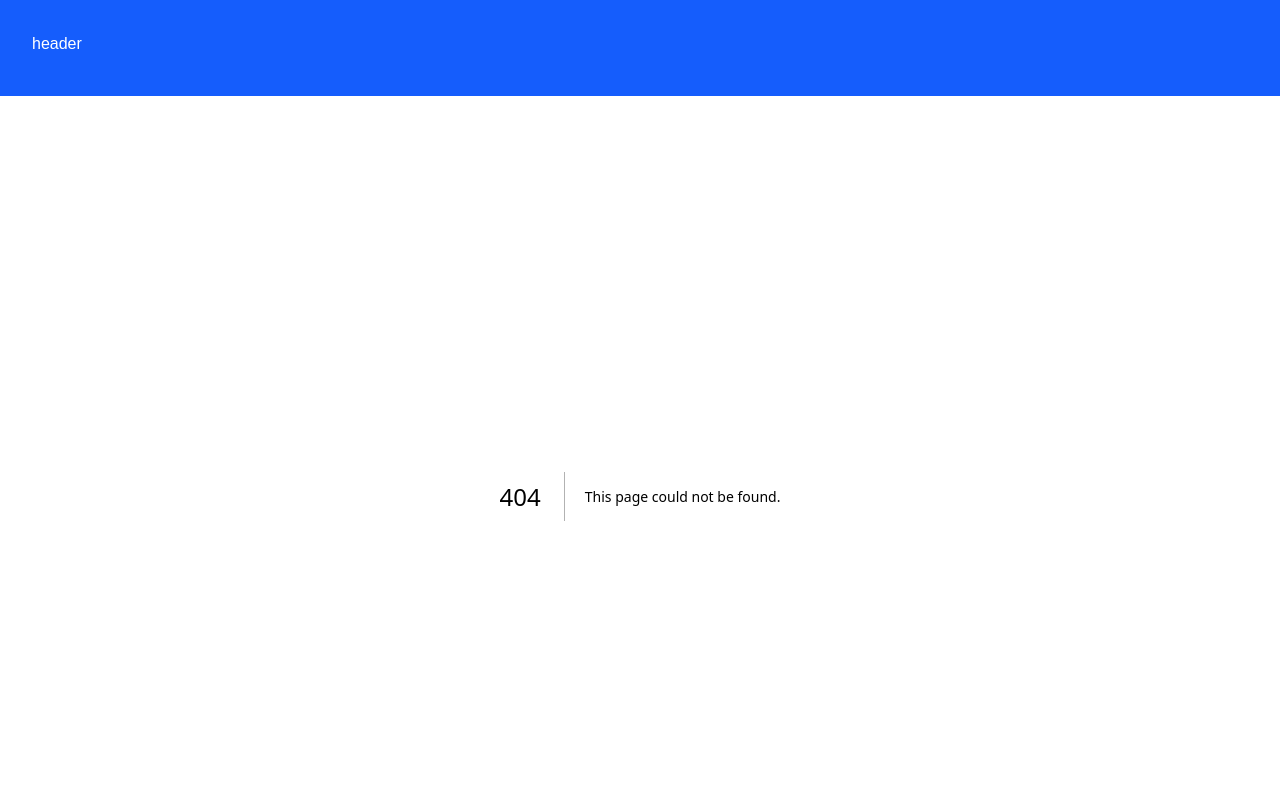
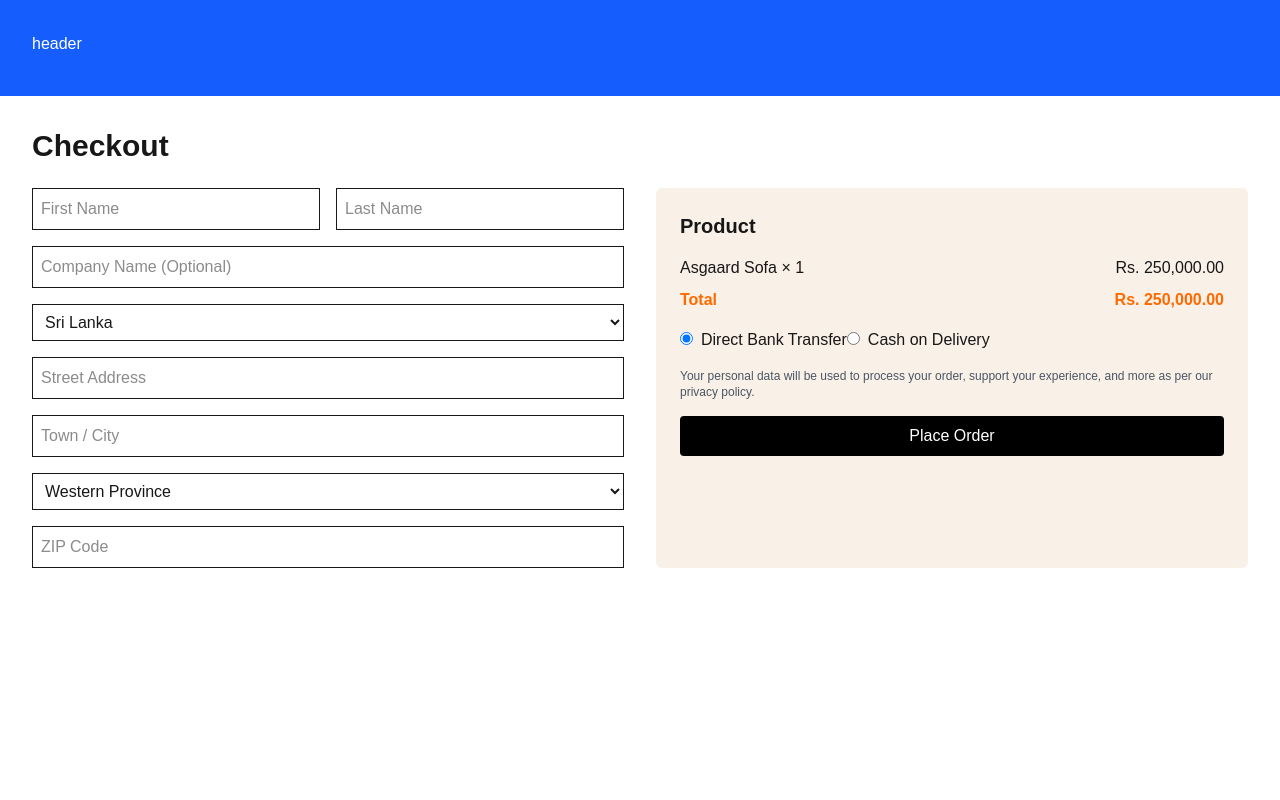
Before and after one commit to mwenaro/gomycode-furniro-ecommere-nextjs-app, a Next.js app: page /checkout in a window 1280 px wide. Before the commit this address had no page. Shown: the top 800 px of the page. Built offline with nearby package versions, Linux system fonts and the light colour scheme.

Commit message:
added cart and checkout but I have not tested and the footer is not added

```diff
--- /dev/null
+++ b/src/app/cart/page.tsx
@@ -0,0 +1,56 @@
+
+'use client';
+import Image from 'next/image';
+import Link from 'next/link';
+
+export default function CartPage() {
+  const cartItem = {
+    name: 'Asgaard Sofa',
+    price: 250000,
+    quantity: 1,
+    image: '/sofa.png', // Ensure this image is in your public folder
+  };
+
+  return (
+    <main className="p-8">
+      <h1 className="text-3xl font-semibold mb-4">Cart</h1>
+      <div className="grid md:grid-cols-3 gap-8">
+        <div className="md:col-span-2">
+          <div className="flex justify-between font-semibold border-b py-2">
+            <span>Product</span>
+            <span>Price</span>
+            <span>Quantity</span>
+            <span>Subtotal</span>
+          </div>
+          <div className="flex justify-between items-center py-4 border-b">
+            <div className="flex gap-4 items-center">
+              <Image src={cartItem.image} alt={cartItem.name} width={80} height={80} />
+              <span>{cartItem.name}</span>
+            </div>
+            <span>Rs. {cartItem.price.toLocaleString()}</span>
+            <input
+              type="number"
+              defaultValue={cartItem.quantity}
+              className="w-16 border px-2 py-1"
+            />
+            <span>Rs. {(cartItem.price * cartItem.quantity).toLocaleString()}</span>
+          </div>
+        </div>
+        <div className="bg-[#F9F1E7] p-6 rounded-md">
+          <h2 className="text-xl font-semibold mb-4">Cart Totals</h2>
+          <div className="flex justify-between mb-2">
+            <span>Subtotal</span>
+            <span>Rs. {cartItem.price.toLocaleString()}</span>
+          </div>
+          <div className="flex justify-between mb-4">
+            <span>Total</span>
+            <span className="text-orange-500 font-bold">Rs. {cartItem.price.toLocaleString()}</span>
+          </div>
+          <Link href="/checkout">
+            <button className="bg-black text-white w-full py-2 rounded">Check Out</button>
+          </Link>
+        </div>
+      </div>
+    </main>
+  );
+}
--- /dev/null
+++ b/src/app/checkout/page.tsx
@@ -0,0 +1,55 @@
+
+'use client';
+import React from 'react';
+
+export default function CheckoutPage() {
+  return (
+    <main className="p-8">
+      <h1 className="text-3xl font-semibold mb-6">Checkout</h1>
+      <div className="grid md:grid-cols-2 gap-8">
+        <form className="space-y-4">
+          <div className="grid grid-cols-2 gap-4">
+            <input placeholder="First Name" className="border p-2" />
+            <input placeholder="Last Name" className="border p-2" />
+          </div>
+          <input placeholder="Company Name (Optional)" className="border p-2 w-full" />
+          <select className="border p-2 w-full">
+            <option>Sri Lanka</option>
+          </select>
+          <input placeholder="Street Address" className="border p-2 w-full" />
+          <input placeholder="Town / City" className="border p-2 w-full" />
+          <select className="border p-2 w-full">
+            <option>Western Province</option>
+          </select>
+          <input placeholder="ZIP Code" className="border p-2 w-full" />
+        </form>
+
+        <div className="bg-[#F9F1E7] p-6 rounded-md">
+          <h2 className="text-xl font-semibold mb-4">Product</h2>
+          <div className="flex justify-between mb-2">
+            <span>Asgaard Sofa × 1</span>
+            <span>Rs. 250,000.00</span>
+          </div>
+          <div className="flex justify-between font-bold text-orange-500 mb-4">
+            <span>Total</span>
+            <span>Rs. 250,000.00</span>
+          </div>
+          <div className="space-y-2 mb-4">
+            <label>
+              <input type="radio" name="payment" className="mr-2" defaultChecked />
+              Direct Bank Transfer
+            </label>
+            <label>
+              <input type="radio" name="payment" className="mr-2" />
+              Cash on Delivery
+            </label>
+          </div>
+          <p className="text-xs text-gray-600 mb-4">
+            Your personal data will be used to process your order, support your experience, and more as per our privacy policy.
+          </p>
+          <button className="bg-black text-white w-full py-2 rounded">Place Order</button>
+        </div>
+      </div>
+    </main>
+  );
+}
```
